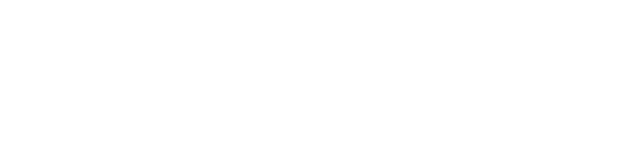
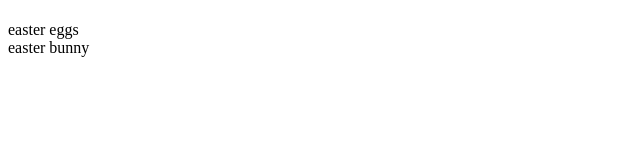
Before and after one commit to arche-typal/csci-185, a plain HTML site: page Exam_2/index.html in a window 1280 px wide. Shown: the whole page, without its empty margins (0-640 px from the left). Drawn offline with Linux system fonts and the light colour scheme.

Commit message:
array list printed

```diff
--- a/Exam_2/index.html
+++ b/Exam_2/index.html
@@ -1,17 +1,14 @@
-<!-- Use a JavaScript array to hold the names of items that you associate with the Spring season. Using a JavaScript loop print all those items on the screen, one item per line.   -->
-
-
-
-<!-- Also check if the number of items in the array is more than 10, then have the website print "Many Spring items!" else print "Not too many Spring items!" -->
-
-
-
-<!-- Use JavaScript if-else structure to check the time of the day and print an appropriate greeting message determined by time of the day, e.g. "Good Morning" for morning time, "Good afternoon" for afternoon time and "Good evening" for evening time. -->
-
-
-
-<!-- Use JavaScript if-else structure to check the day of the week and print either "Happy Weekday" if it is a weekday, or "Happy Weekend" if it is a weekend. -->
-
-
-
-<!-- Place the webpage in a subfolder called exam_2 on your site, and then submit the link to the file. -->
+<!DOCTYPE html>
+<html>
+	<head>
+		<link rel="stylesheet" type="text/css" href="styles.css">
+		<script src="script.js"></script>
+		<title>Spring Time</title>
+	</head>
+    <body>
+        <div class="content">
+            <h1 id="page-header"></h1>
+            <p id="spring-array"></p>
+        </div>
+    </body>
+</html>
--- /dev/null
+++ b/Exam_2/script.js
@@ -0,0 +1,28 @@
+// Use a JavaScript array to hold the names of items that you associate with the Spring season. Using a JavaScript loop print all those items on the screen, one item per line.
+document.addEventListener("DOMContentLoaded", function () {
+    printArray()
+});
+
+function printArray() {
+    let springArray = ["easter eggs", "easter bunny"];
+    let springArrayTxt = "";
+    for (let x in springArray) {
+        springArrayTxt += springArray[x] + "<br>"
+    }
+    document.getElementById("spring-array").innerHTML = springArrayTxt;
+}
+
+
+// Also check if the number of items in the array is more than 10, then have the website print "Many Spring items!" else print "Not too many Spring items!"
+
+
+
+// Use JavaScript if-else structure to check the time of the day and print an appropriate greeting message determined by time of the day, e.g. "Good Morning" for morning time, "Good afternoon" for afternoon time and "Good evening" for evening time.
+
+
+
+// Use JavaScript if-else structure to check the day of the week and print either "Happy Weekday" if it is a weekday, or "Happy Weekend" if it is a weekend.
+
+
+
+// Place the webpage in a subfolder called exam_2 on your site, and then submit the link to the file.
```
Also changed, not shown: Exam_2/styles.css (added).
